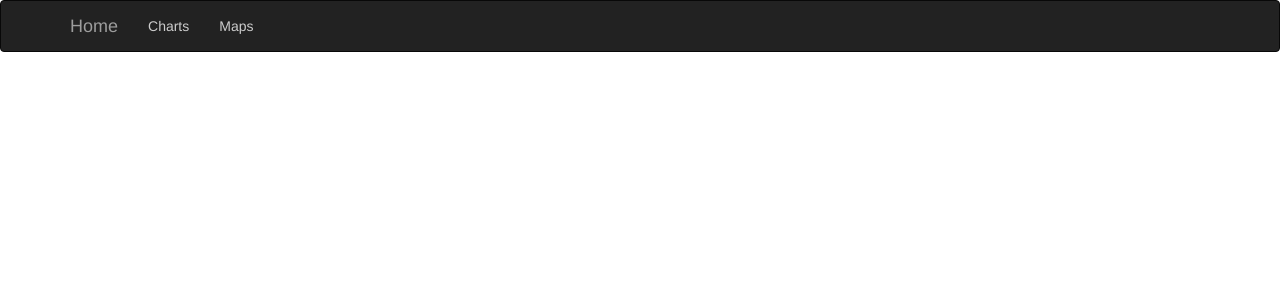
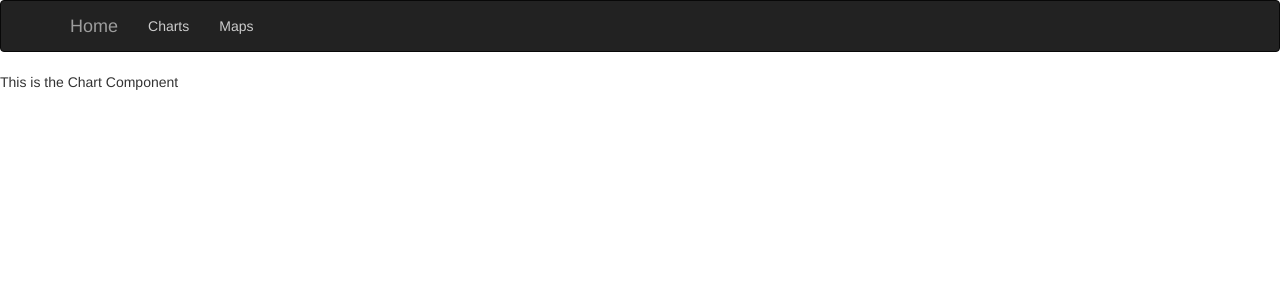
Before and after one commit to EKlevrai/courantderacines, a React (Create React App) app: page /charts in a window 1280 px wide. Shown: the top 300 px of the page. Built offline with nearby package versions, Linux system fonts and the light colour scheme.

Commit message:
[menu] components for the three menu options

```diff
--- a/src/App.js
+++ b/src/App.js
@@ -2,6 +2,10 @@ import React, { Component } from 'react';
 import { BrowserRouter, Route } from 'react-router-dom';
 
 import Menu from './menu/Menu';
+
+import Chart from './components/chart/Chart';
+import Home from './components/home/Home';
+import Map from './components/map/Map';
 
 class App extends Component {
 
@@ -11,8 +15,9 @@ class App extends Component {
 				<div>
 					<link rel="stylesheet" href="https://maxcdn.bootstrapcdn.com/bootstrap/latest/css/bootstrap.min.css"></link>
 					<Menu/>
-					<Route path="/charts"/>
-					<Route path="/maps"/>
+					<Route path="/charts" component={Chart}/>
+						<Route path="/maps" component={Map}/>
+						<Route path="/" exact={true} component={Home}/>
 				</div>
 			</BrowserRouter>
     );
--- /dev/null
+++ b/src/components/chart/Chart.js
@@ -0,0 +1,14 @@
+import React, { Component } from 'react';
+
+class Chart extends Component {
+
+  render() {
+    return (
+			<div> This is the Chart Component </div>
+    );
+  }
+}
+
+
+
+export default Chart;
--- /dev/null
+++ b/src/components/home/Home.js
@@ -0,0 +1,14 @@
+import React, { Component } from 'react';
+
+class Home extends Component {
+
+  render() {
+    return (
+			<div> This is the Home Component </div>
+    );
+  }
+}
+
+
+
+export default Home;
--- /dev/null
+++ b/src/components/map/Map.js
@@ -0,0 +1,14 @@
+import React, { Component } from 'react';
+
+class Map extends Component {
+
+  render() {
+    return (
+			<div> This is the Map Component </div>
+    );
+  }
+}
+
+
+
+export default Map;
```
